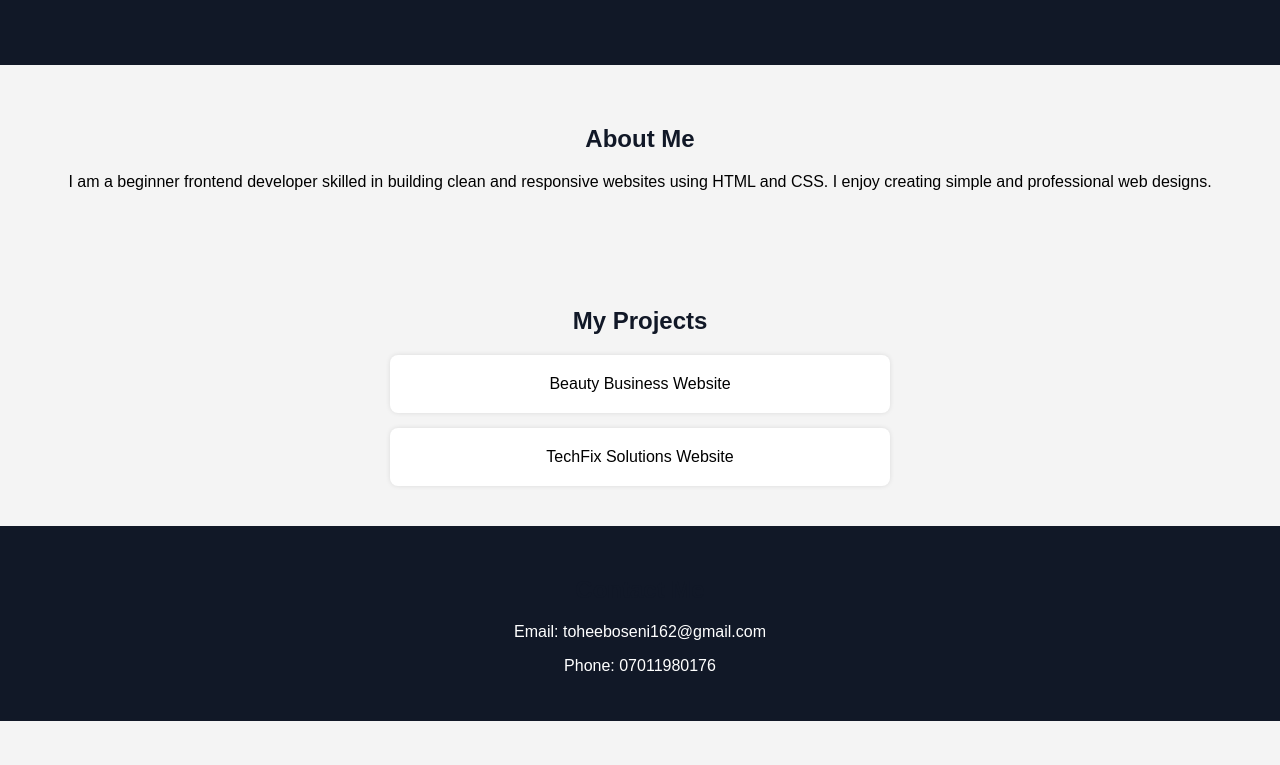
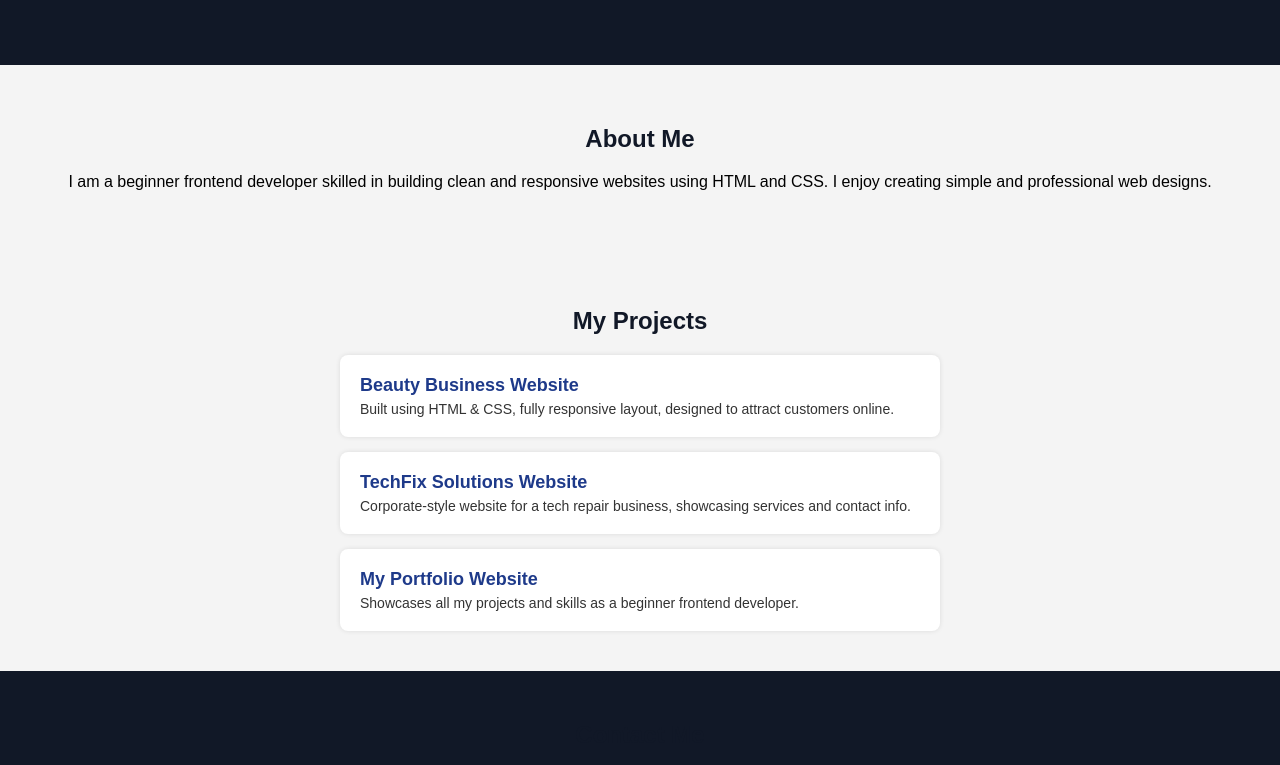
Before and after one commit to CrownOseni/toheeb-portfolio, a plain HTML site: page index.html in a window 1280 px wide. Shown: the part 126-891 px from the top of the page. Before the commit the page ends 847 px from the top, so only its background shows below. Drawn offline with Linux system fonts and the light colour scheme.

Commit message:
Revise portfolio content and styling
Updated the portfolio page with new project links and improved layout.

```diff
--- a/index.html
+++ b/index.html
@@ -1,7 +1,7 @@
 <!DOCTYPE html>
 <html>
 <head>
-  <title>My Portfolio</title>
+  <title>Toheeb Oseni | Portfolio</title>
 
   <style>
     body {
@@ -40,8 +40,9 @@
       display: flex;
       flex-direction: column;
       gap: 15px;
-      max-width: 500px;
+      max-width: 600px;
       margin: auto;
+      text-align: left;
     }
 
     .project-box {
@@ -51,10 +52,27 @@
       box-shadow: 0 0 5px rgba(0,0,0,0.1);
     }
 
+    .project-box a {
+      text-decoration: none;
+      color: #1e3a8a;
+      font-weight: bold;
+      font-size: 18px;
+    }
+
+    .project-box p {
+      margin: 5px 0 0 0;
+      font-size: 14px;
+      color: #333;
+    }
+
     .contact {
       background-color: #111827;
       color: white;
       padding: 30px;
+    }
+
+    .contact p {
+      margin: 5px 0;
     }
   </style>
 
@@ -63,7 +81,7 @@
 <body>
 
   <header>
-    <h1>Crown Oseni</h1>
+    <h1>Toheeb Oseni</h1>
     <p>Frontend Developer (HTML & CSS)</p>
   </header>
 
@@ -75,15 +93,35 @@
   <section>
     <h2>My Projects</h2>
     <div class="projects">
-      <div class="project-box">Beauty Business Website</div>
-      <div class="project-box">TechFix Solutions Website</div>
+
+      <div class="project-box">
+        <a href="https://CrownOseni.github.io/glow-beauty-studio/" target="_blank">
+          Beauty Business Website
+        </a>
+        <p>Built using HTML & CSS, fully responsive layout, designed to attract customers online.</p>
+      </div>
+
+      <div class="project-box">
+        <a href="https://CrownOseni.github.io/techfix-solutions/" target="_blank">
+          TechFix Solutions Website
+        </a>
+        <p>Corporate-style website for a tech repair business, showcasing services and contact info.</p>
+      </div>
+
+      <div class="project-box">
+        <a href="https://CrownOseni.github.io/toheeb-portfolio/" target="_blank">
+          My Portfolio Website
+        </a>
+        <p>Showcases all my projects and skills as a beginner frontend developer.</p>
+      </div>
+
     </div>
   </section>
 
   <section class="contact">
     <h2>Contact Me</h2>
-    <p>Email: toheeboseni162@gmail.com</p>
-    <p>Phone: 07011980176</p>
+    <p>Email: your@email.com</p>
+    <p>Phone: 08000000000</p>
   </section>
 
 </body>
```
